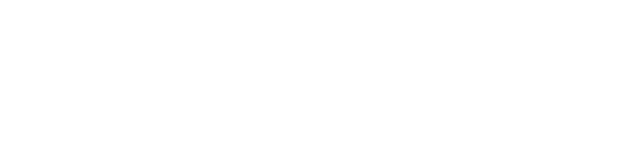
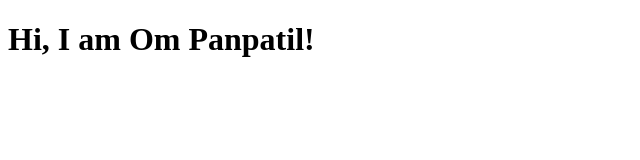
Before and after one commit to SaurabhDwivedi231003/My-first-Contribution, a plain HTML site: page WEB DEV/index.html in a window 1280 px wide. Shown: the whole page, without its empty margins (0-640 px from the left). Drawn offline with Linux system fonts and the light colour scheme.

Commit message:
i added h1 tag

```diff
--- a/WEB DEV/index.html
+++ b/WEB DEV/index.html
@@ -6,6 +6,7 @@
 <body>
 
     <!-- Start Contributing -->
+    <h1>Hi, I am Om Panpatil! </h1>
 
 </body>
 </html>
```
